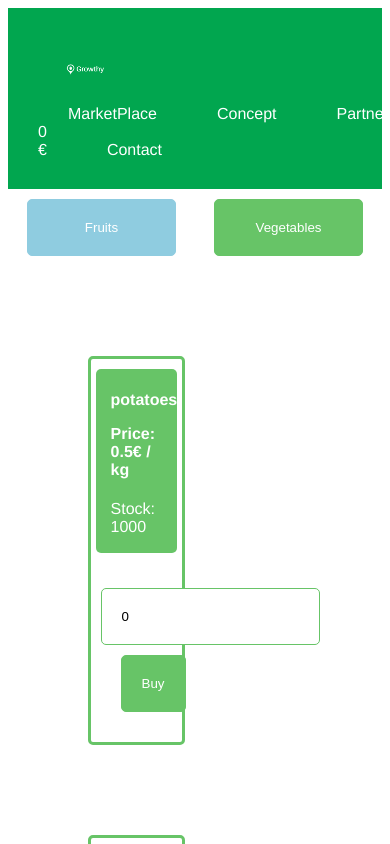
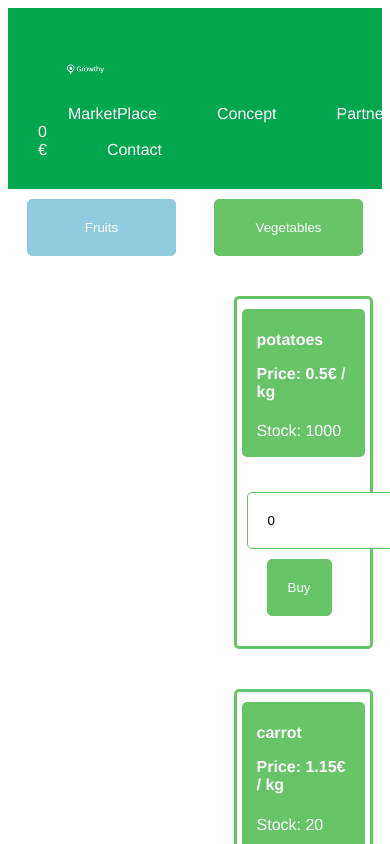
Before and after one commit to Thibault-21/Growthy, a Vue app: page / in a window 390 px wide. Both pictures are taken after a click on the button "Vegetables". Shown: the top 844 px of the page. Built offline with nearby package versions, Linux system fonts and the light colour scheme; what vue-browser-geolocation, vue-resource would draw is missing.

Commit message:
responsivity marketplace

```diff
--- a/src/components/Contact/Page.vue
+++ b/src/components/Contact/Page.vue
@@ -19,7 +19,6 @@ export default {
 </script>
 
 <style scoped>
-
   header {
     display: grid;
     grid-template-columns: 25% 25% 25% 25%;
@@ -68,7 +67,6 @@ h2 {
   grid-column-end: 5;
   grid-row-start: 2;
   grid-row-end: 3;
-
   background-color: white;
   border: 2px solid lightgray;
   color: black;
@@ -81,7 +79,6 @@ h2 {
 main {
   display: grid;
   margin: 10px auto;
-
 }
 
 footer {
@@ -107,7 +104,7 @@ footer {
     background-color: black;
     color: white;
     padding: 20px;
-  width: 850px;
+    width: 375px;
   }
 }
 </style>
--- a/src/components/Store/Fruits/Fruit.vue
+++ b/src/components/Store/Fruits/Fruit.vue
@@ -92,14 +92,14 @@ button {
     grid-template-columns: 100%;
     /* border: 5px solid blue; */
     margin: 10px 0px;
-    height: 300px;
+    height: 600px;
   }
   .box {
     border-radius: 5px;
     background-color: white;
     margin: 20px 0px;
     padding: 5px;
-    width: 350px;
+    width: 250px;
     border: 3px solid rgb(143, 204, 224);
     align-items: center;
     justify-self: center;
--- a/src/components/Store/Fruits/Fruits.vue
+++ b/src/components/Store/Fruits/Fruits.vue
@@ -24,8 +24,8 @@ export default {
 <style scoped>
 .main {
   /* background-color: lightgray; */
-  padding: 20px;
-  margin: 10px;
+  padding: 0px;
+  margin: 0px 70px 0 0;
   border-radius: 5px;
 }
 </style>
--- a/src/components/Store/Page.vue
+++ b/src/components/Store/Page.vue
@@ -67,7 +67,7 @@ main {
     display: grid;
     grid-template-columns: 100%;
     margin: 10px 10px;
-    width: 875px;
+    width: 375px;
   }
   .btn-v {
     grid-column-start: 2;
--- a/src/components/Store/Vegetables/Vegetable.vue
+++ b/src/components/Store/Vegetables/Vegetable.vue
@@ -47,8 +47,8 @@ export default {
   margin: 10px 0px;
 }
 .box {
-  grid-column-start: 1;
-  grid-column-end: 2;
+  grid-column-start: 2;
+  grid-column-end: 3;
   grid-row-start: 1;
   grid-row-end: 2;
   border-radius: 5px;
@@ -93,17 +93,18 @@ button {
   .main {
     display: grid;
     grid-template-columns: 100%;
-    grid-template-rows: 33% 33% 33%;
+    grid-template-rows: 100%;
     /* border: 5px solid blue; */
     margin: 10px 0px;
-    height: 300px;
+    height: 600px;
   }
   .box {
+    grid-column-start: 1;
     border-radius: 5px;
     background-color: white;
     margin: 20px 0px;
     padding: 5px;
-    width: 350px;
+    width: 250px;
     border: 3px solid rgb(103, 196, 103);
     align-items: center;
     justify-self: center;
@@ -135,7 +136,7 @@ button {
     background-color: rgb(103, 196, 103);
     color: white;
     padding: 20px;
-    margin-left: 20px;
+    margin-left: 0px;
     border: 1px solid rgb(103, 196, 103);
   }
 }
--- a/src/components/Store/Vegetables/Vegetables.vue
+++ b/src/components/Store/Vegetables/Vegetables.vue
@@ -23,8 +23,8 @@ export default {
 <style scoped>
 .main {
 /* background: lightgray; */
-padding: 20px;
-margin: 10px;
+padding: 0px;
+margin: 0px;
 border-radius: 5px;
 }
 </style>
```
Lines whose indentation alone changed are shown as unchanged.
